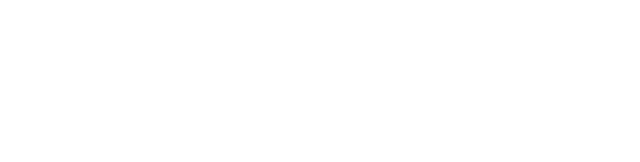
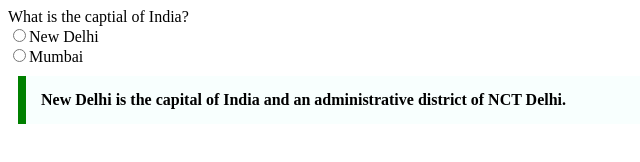
Before and after one commit to acciojob/trivia-MohammedAnisMultani, a website: page main.html in a window 1280 px wide. Shown: the whole page, without its empty margins (0-640 px from the left). Drawn offline with Linux system fonts and the light colour scheme.

Commit message:
created a submission

```diff
--- a/main.html
+++ b/main.html
@@ -7,7 +7,13 @@
 </head>
 
 <body>
-	<!-- the entire body must be written by student -->
+	     <label for="sina">What is the captial of India?</label>
+      <br>
+  <input type="radio" name="sina" id="sina">New Delhi
+  <br>
+  <input type="radio" name="sina" id="sina">Mumbai
+<blockquote>New Delhi is the capital of India and an administrative district of NCT Delhi.</blockquote>
+
     <script type="text/javascript" src="./script.js">
 </script>
 
--- a/styles.css
+++ b/styles.css
@@ -1,2 +1,10 @@
-
+blockquote
+{
+    max-width: 600px;
+    margin: 10px;
+    padding: 15px;
+    border-left: 8px solid green;
+    background-color: #f8fffe;
+    font-weight: bold;
+}
 /* Your CSS Code here. */
```
